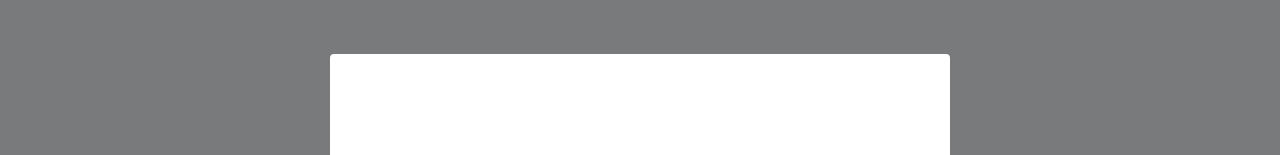
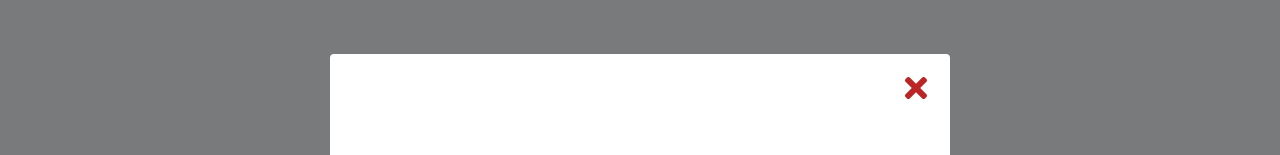
Before and after one commit to o0p/modal-sidebar-react-, a React (Create React App) app: page / in a window 1280 px wide. Shown: the part 226-381 px from the top of the page. Built offline with nearby package versions, Linux system fonts and the light colour scheme.

Commit message:
Add close-modal-btn

```diff
--- a/src/Modal.js
+++ b/src/Modal.js
@@ -5,6 +5,9 @@ const Modal = () => {
     <div className={`modal-overlay show-modal`}>
       <div className="modal-container">
         <h3>modal contant</h3>
+        <button className="close-modal-btn">
+          <FaTimes />
+        </button>
       </div>
     </div>
   );
```
